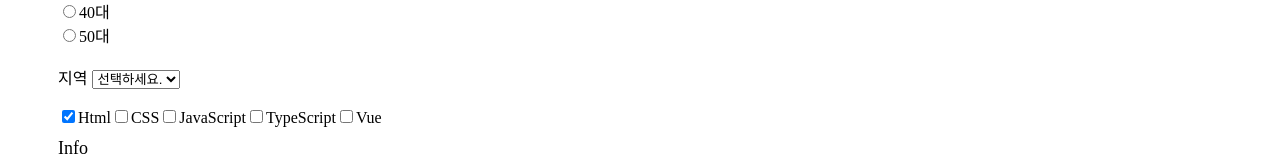
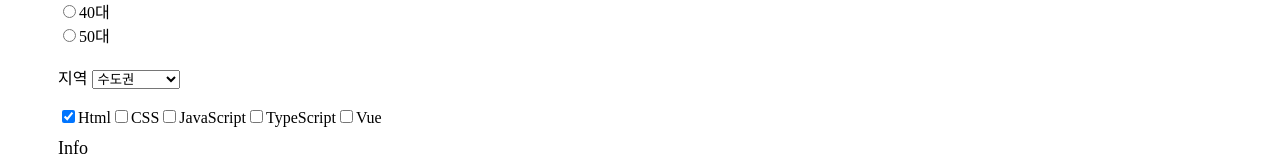
Before and after one commit to Envy-Kim/Vue-Tutorial-Project, a Vue app: page /create in a window 1280 px wide. Shown: the part 509-669 px from the top of the page. Built offline with nearby package versions, Linux system fonts and the light colour scheme.

Commit message:
Fix Selectbox 선택값 수정

```diff
--- a/src/components/forms/VSelect.vue
+++ b/src/components/forms/VSelect.vue
@@ -1,10 +1,14 @@
 <template>
+  <!--
+  todo: vuetify의 select api를 참고하여 수정 ( ex) 다중 선택 등 )
+  -->
   <div class="select-wrap" :style="{ width: width + 'px'}">
     <label :for="id">{{ label }}</label>
     <select :id="id" :name="name" @input="change">
       <option v-for="(item, index) in options"
               :key="index"
-              :value="item[itemValue]">{{ item[itemText] }}
+              :value="item[itemValue]"
+              :selected="(item[itemValue] == value)">{{ item[itemText] }}
       </option>
     </select>
   </div>
@@ -35,6 +39,9 @@ export default {
     label: {
       type: String,
     },
+    value: {
+      type: String
+    },
     width: {
       type: Number,
       default: 300
--- a/src/pages/create.vue
+++ b/src/pages/create.vue
@@ -89,7 +89,7 @@ export default {
       age: '10',
       tech: ['html'],
       agree: false,
-      area: '',
+      area: '수도권',
     },
     rules: {
       email: [
```
